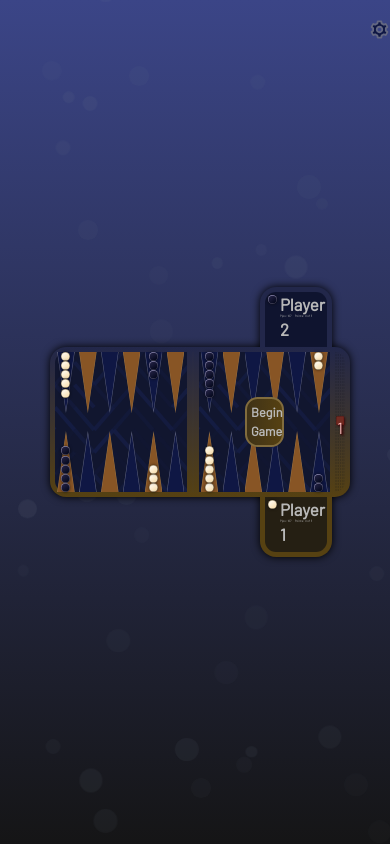
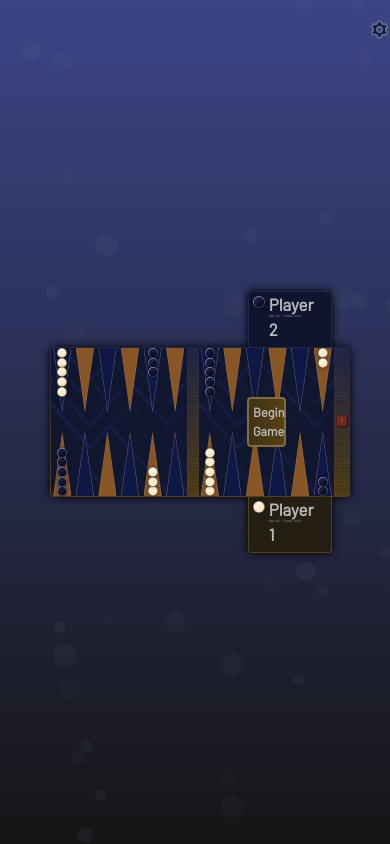
Before and after one commit to sam-swarr/backgammon, a React (Create React App) app: page /backgammon/local in a window 390 px wide. Built offline with nearby package versions, Linux system fonts and the light colour scheme.

Commit message:
make styles more adaptive for mobile

```diff
--- a/src/App.scss
+++ b/src/App.scss
@@ -93,7 +93,7 @@
 .Begin-game-button, .Roll-button, .Offer-double-button, .Forfeit-game-button, .Accept-double-button {
   background: linear-gradient(to right, #3F3217, #564112);
   border-color: #816c3d;
-  border-radius: 1em;
+  border-radius: min(1vw, 1em);
   border-style: double;
   border-width: 0.2em;
   color: #b8b8b8;
@@ -368,7 +368,7 @@
 .Start-game-button {
   background: linear-gradient(to right, #3F3217, #564112);
   border-color: #816c3d;
-  border-radius: 1em;
+  border-radius: min(1vw, 1em);
   border-style: double;
   border-width: 0.2em;
   color: #b8b8b8;
@@ -465,15 +465,15 @@
 
 .Player-card-wrapper {
   background: #0F142F;
-  border: 5px solid #22274a;
-  border-radius: 1em 1em 0 0;
+  border: min(5px, 0.4vw) solid #22274a;
+  border-radius: min(1vw, 1em) min(1vw, 1em) 0 0;
   border-bottom-style: none;
   color: #b8b8b8;
   display: flex;
   height: 9%;
   position: relative;
-  left: 70%;
-  width: 24%;
+  left: 66%;
+  width: 28%;
 }
 
 .Player-card-wrapper.current {
@@ -486,8 +486,8 @@
 
 .Player-card-wrapper.bottom {
   background: #251F13;
-  border: 5px solid #564112;
-  border-radius: 0 0 1em 1em;
+  border: min(5px, 0.4vw) solid #564112;
+  border-radius: 0 0 min(1vw, 1em) min(1vw, 1em);
   border-top-style: none;
 }
 
@@ -597,10 +597,10 @@
   background:
   url("assets/board-background.svg") padding-box,
   linear-gradient(to bottom, #22274A, #564112) border-box;
-  border: 5px solid transparent;
+  border: min(5px, 0.4vw) solid transparent;
   border-right-style: none;
-  border-top-left-radius: 1em;
-  border-bottom-left-radius: 1em;
+  border-top-left-radius: min(1vw, 1em);
+  border-bottom-left-radius: min(1vw, 1em);
 }
 
 .Game-board-half.left.cw {
@@ -612,13 +612,13 @@
   background:
   url("assets/board-background.svg") padding-box,
   linear-gradient(to bottom, #22274A, #564112) border-box;
-  border: 5px solid transparent;
+  border: min(5px, 0.4vw) solid transparent;
   border-left-style: none;
 }
 
 .Game-board-half.right.cw {
-  border-top-right-radius: 1em;
-  border-bottom-right-radius: 1em;
+  border-top-right-radius: min(1vw, 1em);
+  border-bottom-right-radius: min(1vw, 1em);
 }
 
 .Game-board-quadrant {
@@ -636,7 +636,7 @@
   background:
   url("assets/dots.svg") center/420% padding-box,
   linear-gradient(to bottom, #22274A, #564112) border-box;
-  border: 5px solid transparent;
+  border: min(5px, 0.4vw) solid transparent;
   display: flex;
   flex-direction: column;
   height: 100%;
@@ -649,24 +649,26 @@
   background:
   url("assets/dots.svg") center/300% padding-box,
   linear-gradient(to bottom, #22274A, #564112) border-box;
-  border: 5px solid transparent;
+  border: min(5px, 0.4vw) solid transparent;
   border-left-style: none;
-  border-top-right-radius: 1em;
-  border-bottom-right-radius: 1em;
+  border-top-right-radius: min(1vw, 1em);
+  border-bottom-right-radius: min(1vw, 1em);
   display: flex;
   flex-direction: column;
   height: 100%;
   justify-content: space-around;
   width: 5%;
 }
+
+
 
 .Game-board-home.cw {
   border-left-style: solid;
   border-right-style: none;
   border-top-right-radius: 0;
   border-bottom-right-radius: 0;
-  border-top-left-radius: 1em;
-  border-bottom-left-radius: 1em;
+  border-top-left-radius: min(1vw, 1em);
+  border-bottom-left-radius: min(1vw, 1em);
 }
 
 .Point-wrapper {
@@ -927,7 +929,6 @@
   border-radius: 1vh;
   background-repeat: no-repeat;
   border-style: double;
-  border-width: 0.2em;
   margin-left: 10%;
   margin-top: 10%;
   height: 80%;
@@ -1216,12 +1217,12 @@
 
 .Die-faces.white .Die-face {
   background-color: rgb(255 243 219);
-  border: 0.3vw solid #b49e70;
+  border: 0.2vw solid #b49e70;
 }
 
 .Die-faces.black .Die-face {
   background-color: rgb(15 16 37);
-  border: 0.3vw solid #767293;
+  border: 0.2vw solid #767293;
 }
 
 .Die-faces.white.spent .Die-face, .Die-faces.black.spent .Die-face {
@@ -1311,22 +1312,22 @@
 }
 
 .Die-face.one {
-  transform: rotate3d(0, 0, 0, 90deg) translateZ(2vw);
+  transform: rotate3d(0, 0, 0, 90deg) translateZ(1.6vw);
 }
 .Die-face.two {
-  transform: rotate3d(-1, 0, 0, 90deg) translateZ(2vw);
+  transform: rotate3d(-1, 0, 0, 90deg) translateZ(1.6vw);
 }
 .Die-face.three {
-  transform: rotate3d(0, 1, 0, 90deg) translateZ(2vw);
+  transform: rotate3d(0, 1, 0, 90deg) translateZ(1.6vw);
 }
 .Die-face.four {
-  transform: rotate3d(0, -1, 0, 90deg) translateZ(2vw);
+  transform: rotate3d(0, -1, 0, 90deg) translateZ(1.6vw);
 }
 .Die-face.five {
-  transform: rotate3d(1, 0, 0, 90deg) translateZ(2vw);
+  transform: rotate3d(1, 0, 0, 90deg) translateZ(1.6vw);
 }
 .Die-face.six {
-  transform: rotate3d(1, 0, 0, 180deg) translateZ(2vw);
+  transform: rotate3d(1, 0, 0, 180deg) translateZ(1.6vw);
 }
 
 .Die-pip.one {
@@ -1364,6 +1365,7 @@
 .Doubling-cube-value-wrapper {
   align-content: center;
   color: #FABBBB;
+  font-size: min(1.3vw, 1.3em);
   height: 100%;
   text-align: center;
   text-shadow: 1px 1px 1px rgb(58, 7, 7);
@@ -1372,25 +1374,26 @@
 
 .Accept-double-menu-wrapper {
   display: flex;
-  height: 12%;
-  top: 44%;
+  height: 14%;
+  top: 43%;
   flex-direction: column;
 }
 
 .Accept-double-menu-text-wrapper {
   color: #b8b8b8;
-  font-size: 0.8em;
+  font-size: max(0.5em, 1.2vw);
 }
 
 .Accept-double-menu-buttons-wrapper {
   align-items: center;
   display: flex;
   justify-content: space-evenly;
+  height: 50%;
   width: 100%;
 }
 
 .Accept-double-button, .Forfeit-game-button {
-  font-size: 0.8em;
+  font-size: min(1em, 1vw);
   height: 100%;
   padding: 0;
   width: 34%;
@@ -1604,7 +1607,7 @@ $floating-circle-count: 50;
 .Room-connection-error-menu-button {
   background: linear-gradient(to right, #3F3217, #564112);
   border-color: #816c3d;
-  border-radius: 1em;
+  border-radius: min(1vw, 1em);
   border-style: double;
   border-width: 0.2em;
   color: #b8b8b8;
```
